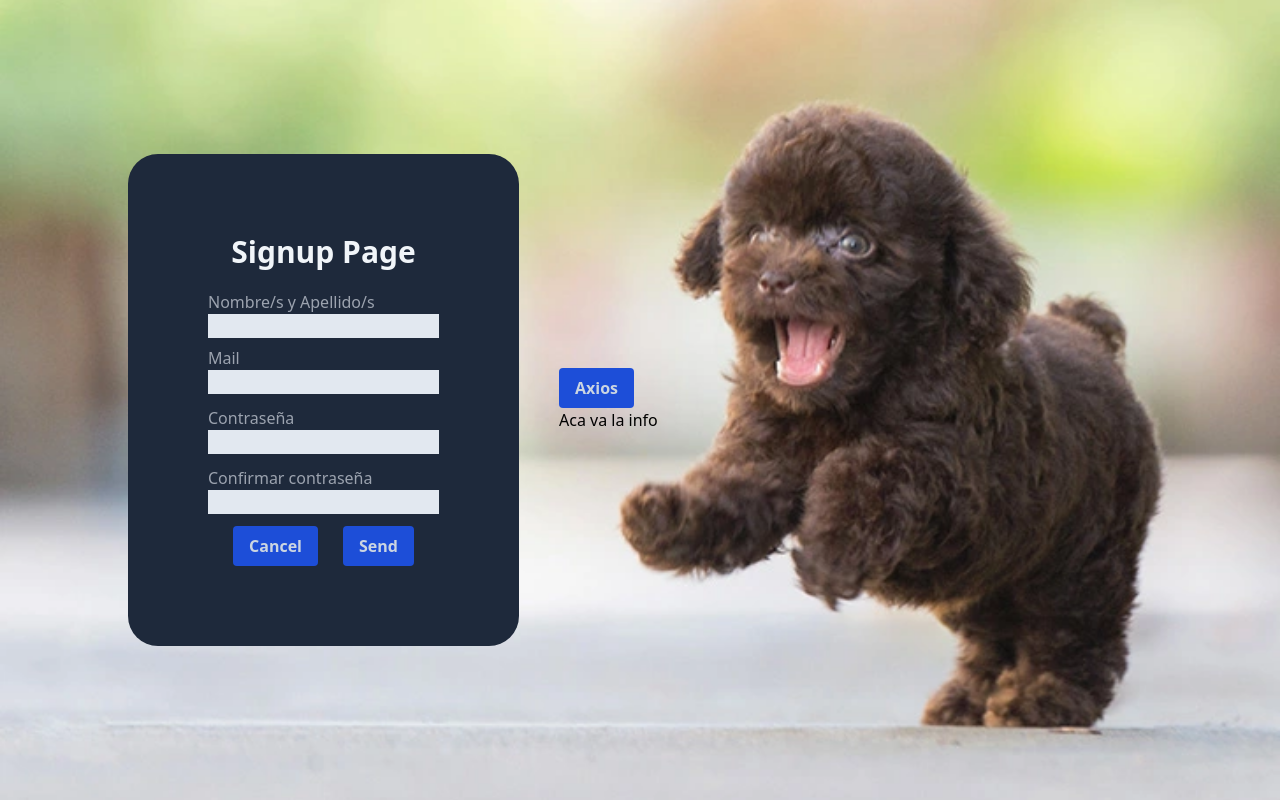
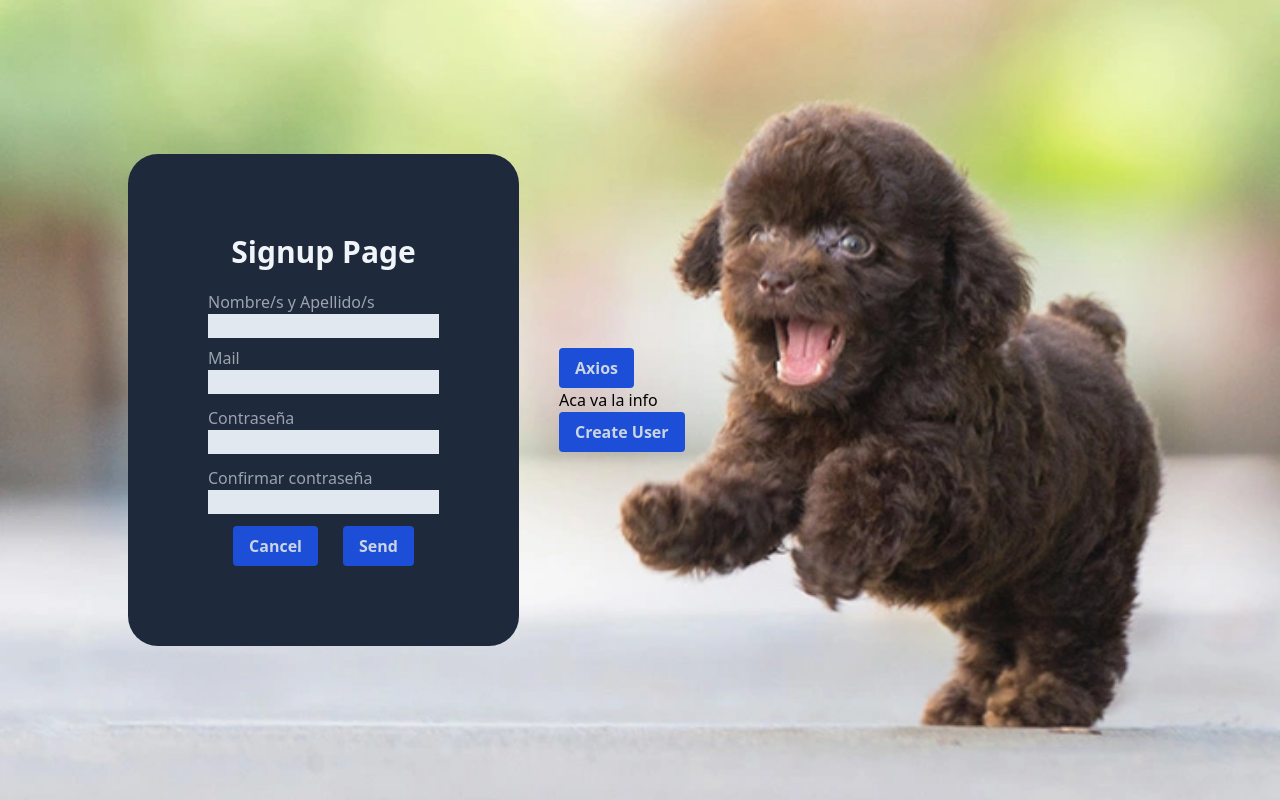
Before and after one commit to Benzagon/ChatApp, a Next.js app: page /signup in a window 1280 px wide. Built offline with nearby package versions, Linux system fonts and the light colour scheme.

Commit message:
feat: signupHandler function created
sends signup values to express

```diff
--- a/src/pages/signup.tsx
+++ b/src/pages/signup.tsx
@@ -1,6 +1,7 @@
 import { ButtonStructure } from "@/components/button";
 import { Title, Subtitle } from "@/components/header-subheader";
 import axios from "axios";
+import { error } from "console";
 
 const signup: React.FC = () => {
     const buttonHandler = () => {
@@ -12,6 +13,21 @@ const signup: React.FC = () => {
       .catch(error => console.log(error));
     };
 
+    const signupHandler = (name: string, email: string, password: string) => {
+      axios.post("http://localhost:3001/signup", {
+        user: [
+          {
+            "name": name,
+            "email": email,
+            "password": password
+          }
+        ]
+      })
+      .then(response => {
+        console.log(response.data);
+      })
+      .catch(error => console.error(error));
+    };
 
     return (
       <div className="flex bg-fixed min-h-screen bg-center bg-cover bg-no-repeat items-center bg-[url(../../public/blackDog.jpg)]">
@@ -31,6 +47,8 @@ const signup: React.FC = () => {
         <div>
           <button onClick={buttonHandler} className="text-slate-300 font-bold py-2 px-4 rounded bg-blue-700 hover:bg-blue-800 transition duration-100">Axios</button>
           <p id="infoServer">Aca va la info</p>
+
+          <button onClick={(e) => signupHandler("gonza", "pedro@gmail.com", "123")} className="text-slate-300 font-bold py-2 px-4 rounded bg-blue-700 hover:bg-blue-800 transition duration-100">Create User</button>
         </div>
       </div>
     );
```
